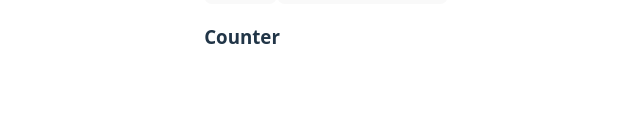
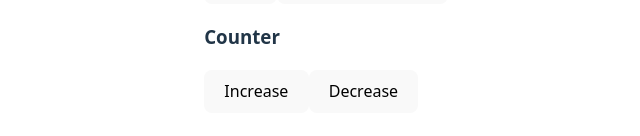
Before and after one commit to omkarchavan-git/my-react-app, a React (Vite) app: page / in a window 1280 px wide. Shown: the part 240-376 px from the top of the page, without its empty margins (314-954 px from the left). Built offline with nearby package versions, Linux system fonts and the light colour scheme.

Commit message:
Counter method implemented

```diff
--- a/src/components/Counter.jsx
+++ b/src/components/Counter.jsx
@@ -1,10 +1,24 @@
 const Counter = () => {
+
+    let counter = 0;
+
+    const increase = () =>{
+        counter++;
+        console.log("Counter ", counter)
+    }
+
+    const decrease = () =>{
+        counter--;
+        console.log("cpunter ", counter)
+    }
 
 
     return (
 
         <div>
             <h3>Counter</h3>
+            <button onClick={increase}>Increase</button>
+            <button onClick={decrease}>Decrease</button>
         </div>
     )
 }
```
